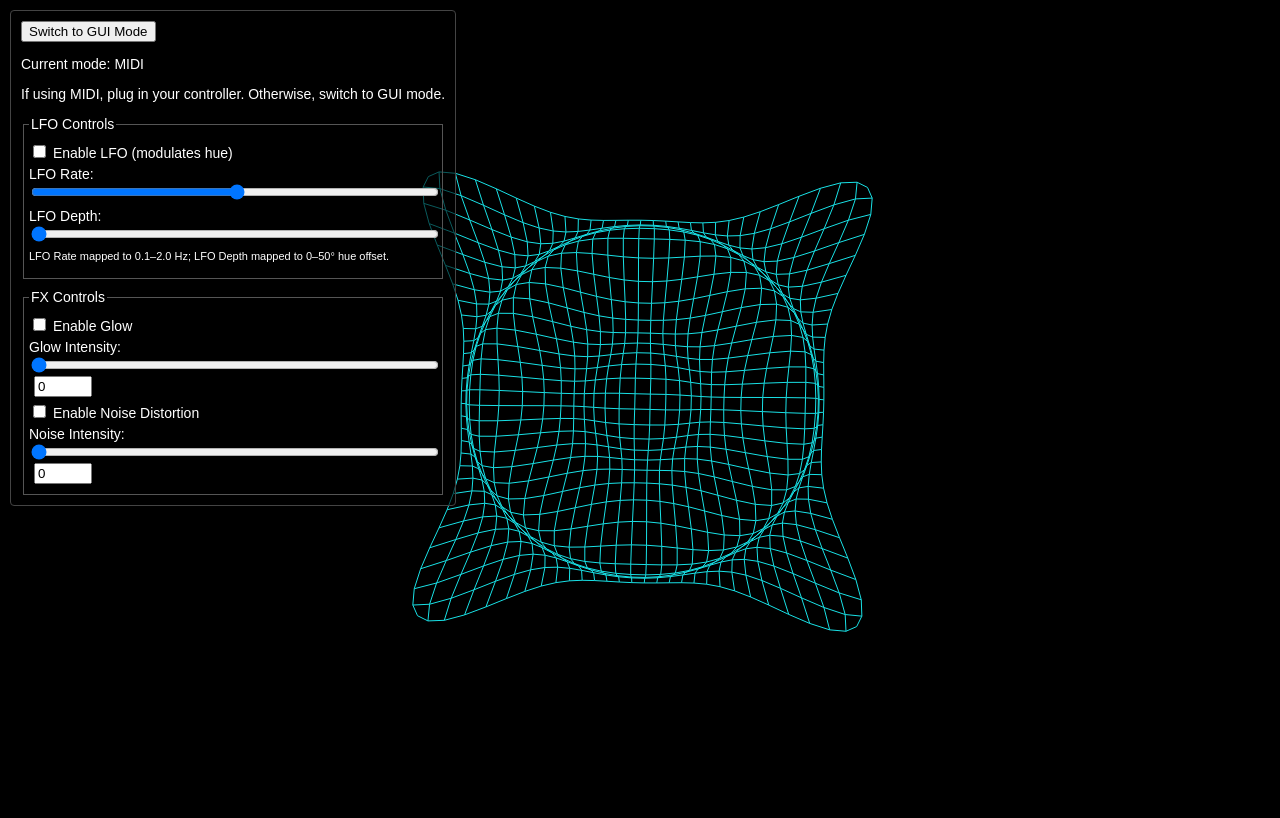
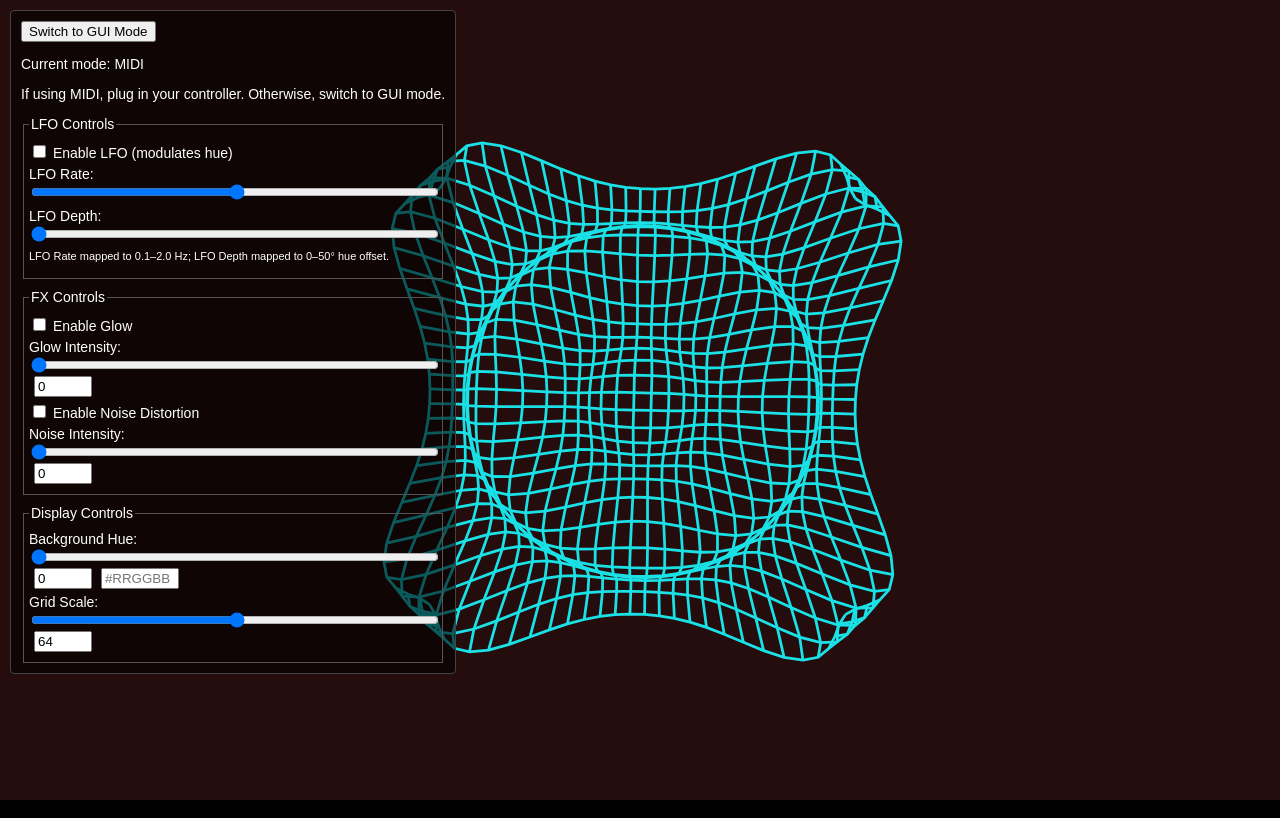
Before and after one commit to itserastus/grid, a plain HTML site: page index.html in a window 1280 px wide. Drawn offline with Linux system fonts and the light colour scheme; animation ran at ten frames a second.

Commit message:
Add files via upload

```diff
--- a/index.html
+++ b/index.html
@@ -8,7 +8,7 @@
     body { margin: 0; overflow: hidden; background: black; }
     canvas { display: block; }
 
-    /* Control panel overlay (simple but with character) */
+    /* Control panel overlay */
     #controls {
       position: fixed;
       top: 10px;
@@ -110,6 +110,19 @@
       <label>Noise Intensity:
         <input type="range" id="noiseIntensitySlider" min="0" max="20" value="0">
         <input type="number" id="noiseIntensityInput" min="0" max="20" value="0" style="width:50px; margin-left:5px;">
+      </label>
+    </fieldset>
+    <!-- Display Controls -->
+    <fieldset style="margin-top: 10px; border: 1px solid #555; padding: 5px;">
+      <legend>Display Controls</legend>
+      <label>Background Hue:
+        <input type="range" id="bgHueSlider" min="0" max="127" value="0">
+        <input type="number" id="bgHueInput" min="0" max="127" value="0" style="width:50px; margin-left:5px;">
+        <input type="text" id="bgHueHexInput" placeholder="#RRGGBB" style="width:70px; margin-left:5px;">
+      </label>
+      <label>Grid Scale:
+        <input type="range" id="gridScaleSlider" min="0" max="127" value="64">
+        <input type="number" id="gridScaleInput" min="0" max="127" value="64" style="width:50px; margin-left:5px;">
       </label>
     </fieldset>
   </div>
@@ -241,8 +254,22 @@
       const hueHex = document.getElementById("hueHexInput").value.trim();
       const useHex = hueHex !== "" && /^#([0-9A-Fa-f]{6})$/.test(hueHex);
 
-      // Clear the canvas
-      ctx.fillStyle = "black";
+      // Display Controls: background hue and grid scale.
+      const bgHueVal = parseInt(document.getElementById("bgHueSlider").value);
+      const bgHueHex = document.getElementById("bgHueHexInput").value.trim();
+      const useBgHex = bgHueHex !== "" && /^#([0-9A-Fa-f]{6})$/.test(bgHueHex);
+      let bgColor;
+      if(useBgHex) {
+        bgColor = bgHueHex;
+      } else {
+        const bgHueDegrees = mapRange(bgHueVal, 0, 127, 0, 360);
+        bgColor = "hsl(" + bgHueDegrees + ", 50%, 10%)";
+      }
+      const gridScaleVal = parseInt(document.getElementById("gridScaleSlider").value);
+      const scaledGridSize = mapRange(gridScaleVal, 0, 127, 100, 800);
+
+      // Clear the canvas with the new background color
+      ctx.fillStyle = bgColor;
       ctx.fillRect(0, 0, canvas.width, canvas.height);
 
       // Set drawing style
@@ -251,6 +278,7 @@
       } else {
         ctx.strokeStyle = "hsl(" + baseHue + ", 80%, 50%)";
       }
+      ctx.lineWidth = lineWidth;
 
       // Glow FX setup
       if(document.getElementById("glowEnabled").checked){
@@ -262,8 +290,8 @@
         ctx.shadowColor = "transparent";
       }
 
-      // Define the physical size of our grid
-      const gridSize = 400;
+      // Define the physical size of our grid using the scaled grid size
+      const gridSize = scaledGridSize;
       const halfGrid = gridSize / 2;
       const spacing = gridSize / (gridDensity - 1);
 
@@ -352,8 +380,10 @@
     syncSliderAndInput('hueSlider', 'hueInput');
     syncSliderAndInput('glowIntensitySlider', 'glowIntensityInput');
     syncSliderAndInput('noiseIntensitySlider', 'noiseIntensityInput');
+    syncSliderAndInput('bgHueSlider', 'bgHueInput');
+    syncSliderAndInput('gridScaleSlider', 'gridScaleInput');
 
     requestAnimationFrame(animate);
   </script>
 </body>
-</html>111
+</html>
```
